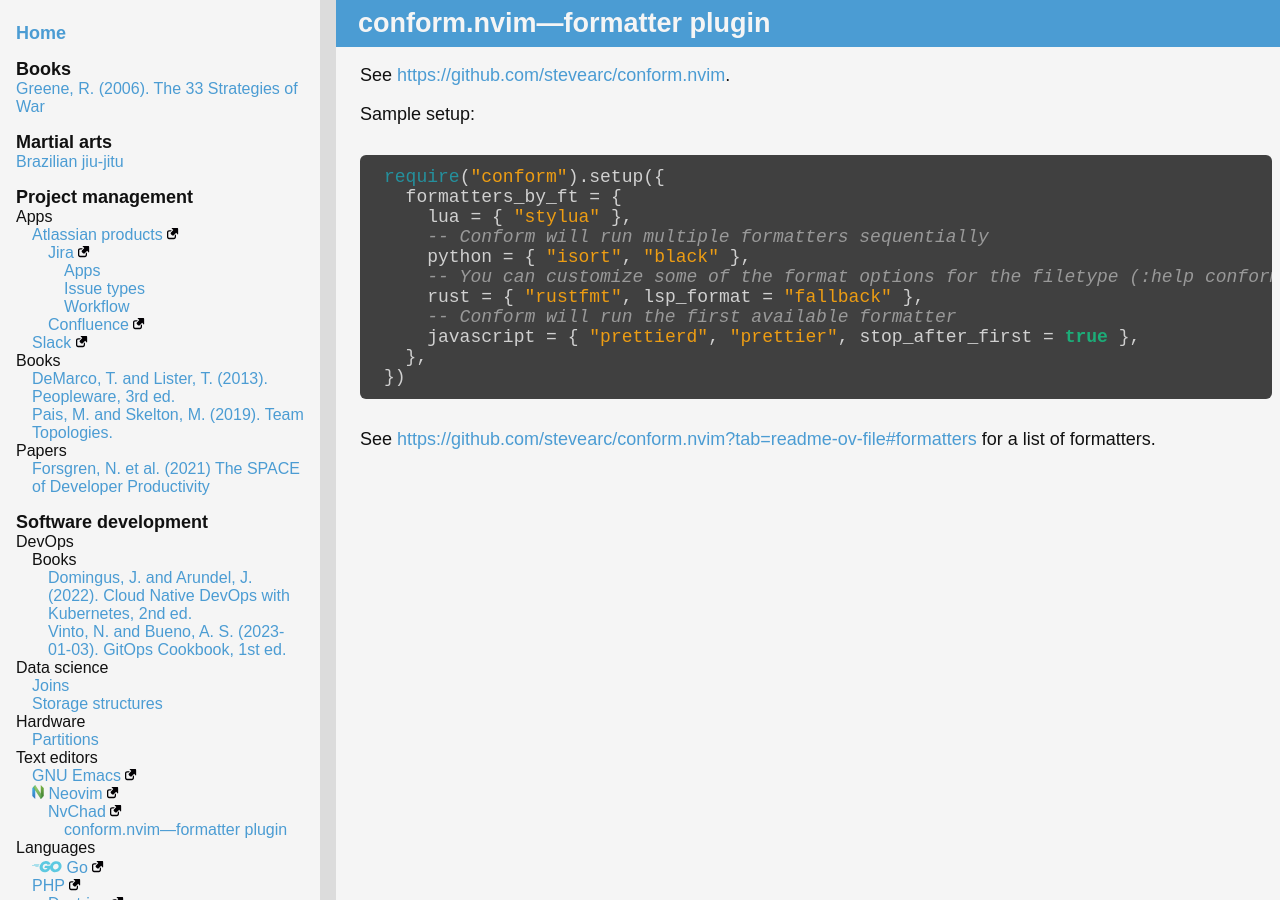
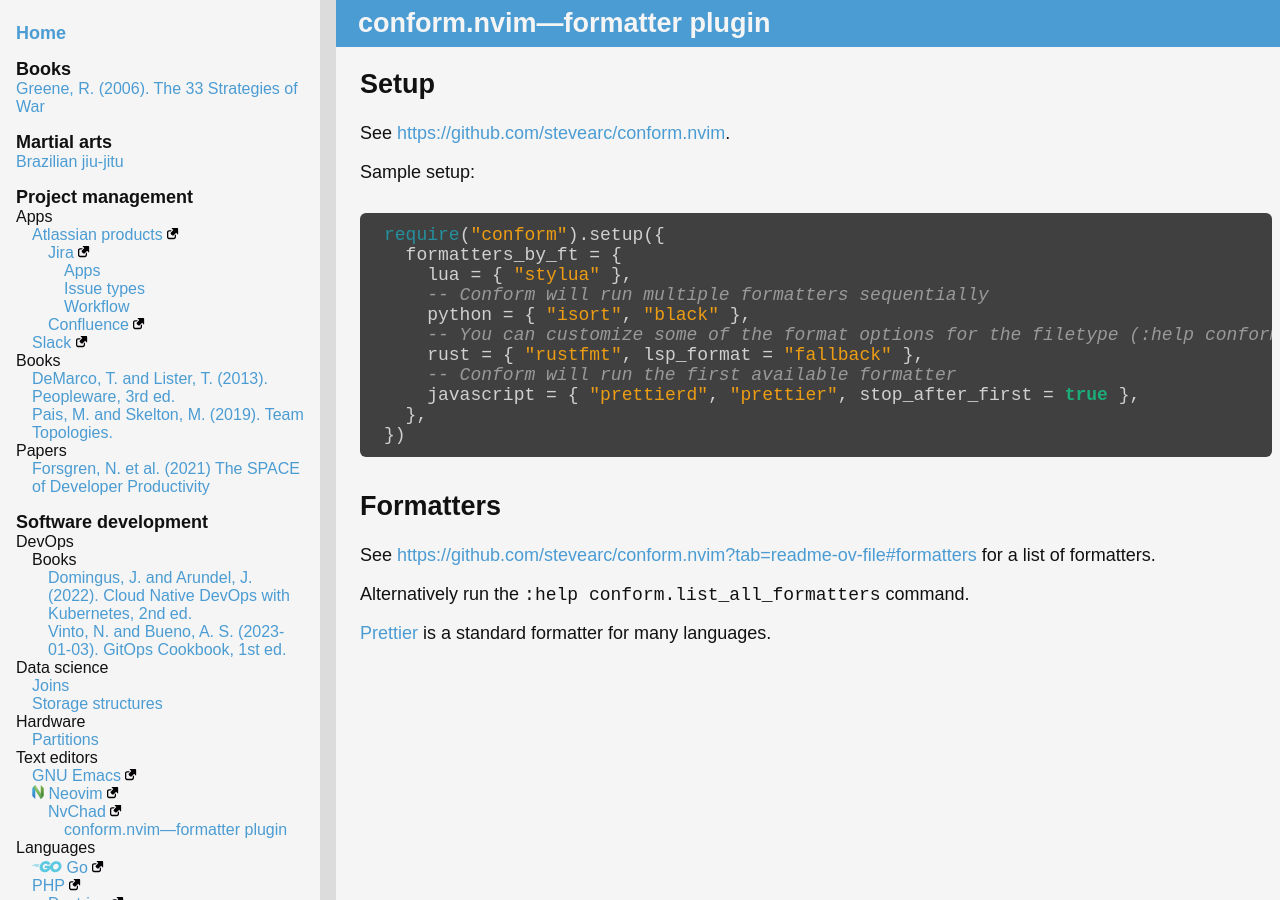
Before and after one commit to ganiulis/personal-notes, a Jekyll site: the page built from software-development/text-editors/neovim/nvchad/conform-nvim.md, in a window 1280 px wide and 900 px high. Built offline with Jekyll 4.4.1, drawn with Linux system fonts in a browser that asks for light colours; our own code applies the rules of GitHub Pages for plain Markdown files.

Commit message:
feat: Notes

````diff
--- a/software-development/text-editors/neovim/nvchad/conform-nvim.md
+++ b/software-development/text-editors/neovim/nvchad/conform-nvim.md
@@ -3,6 +3,8 @@ layout: default
 ---
 
 # conform.nvim—formatter plugin
+
+## Setup
 
 See <https://github.com/stevearc/conform.nvim>.
 
@@ -22,4 +24,10 @@ require("conform").setup({
 })
 ```
 
+## Formatters
+
 See <https://github.com/stevearc/conform.nvim?tab=readme-ov-file#formatters> for a list of formatters.
+
+Alternatively run the `:help conform.list_all_formatters` command.
+
+[Prettier](https://github.com/prettier/prettier) is a standard formatter for many languages.
````
